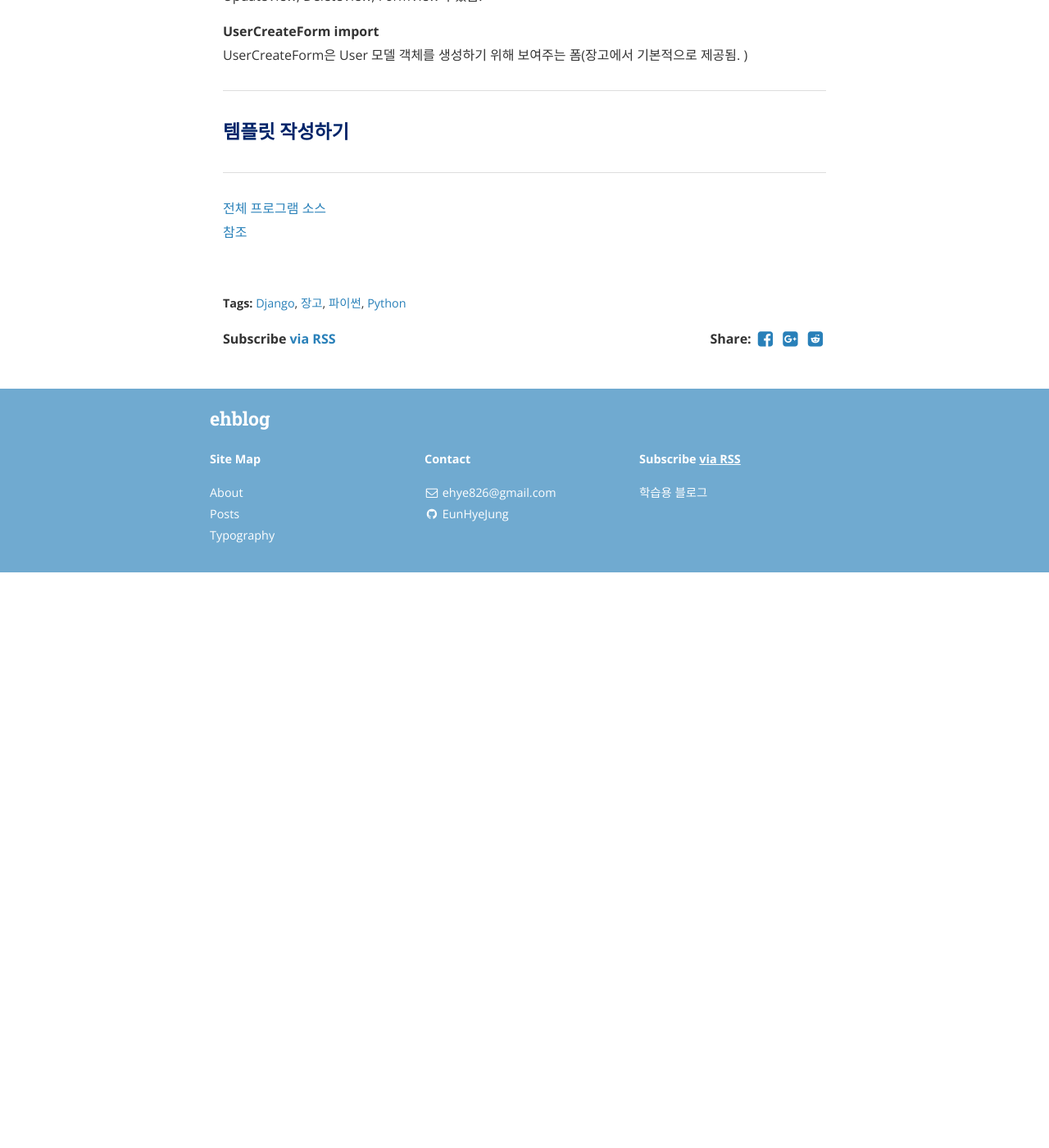
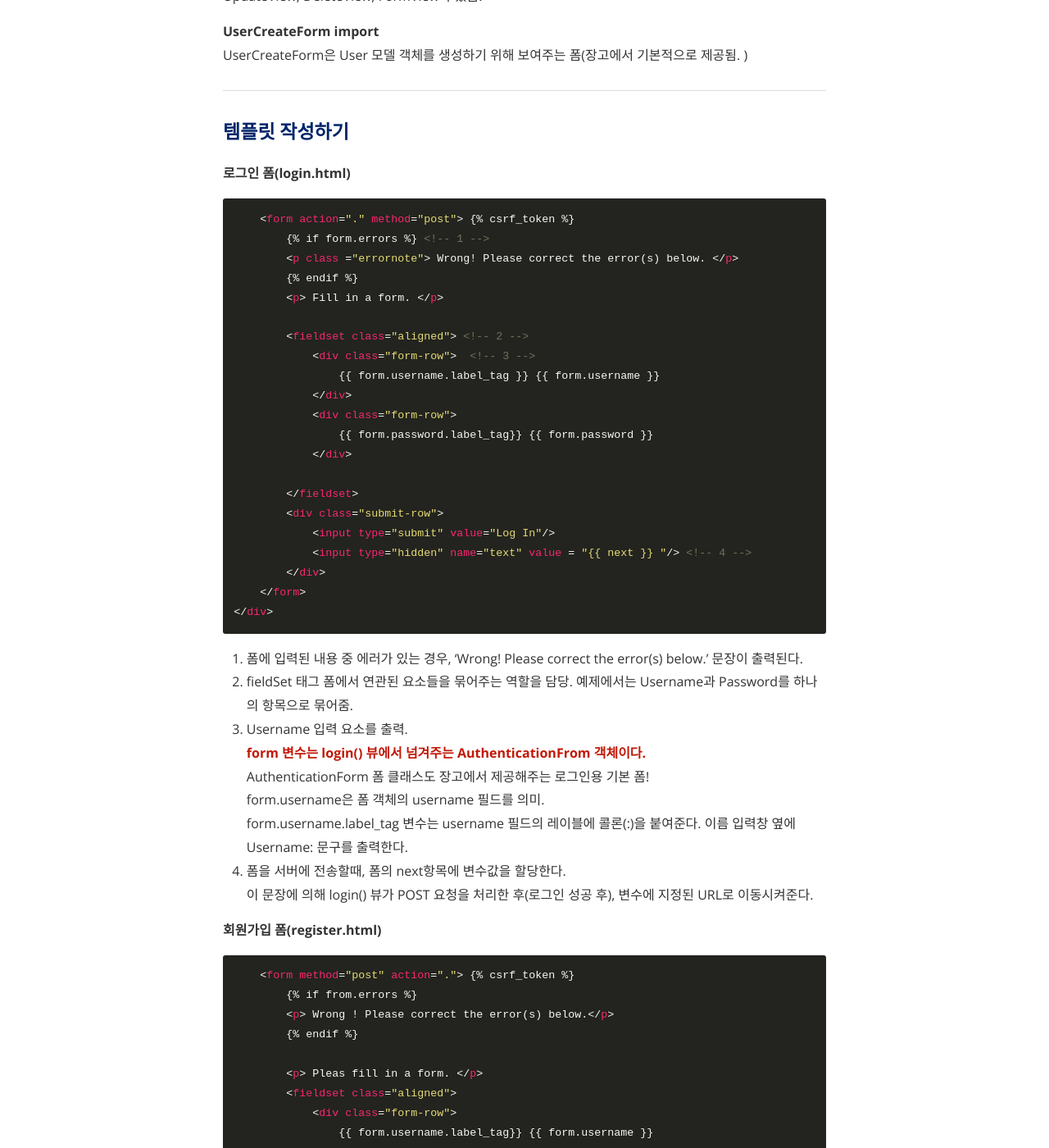
Before and after one commit to EunHyeJung/EunHyeJung.github.io, a Jekyll site: the page built from _posts/Python/2018-09-10-djagno-authentication-01.md, in a window 1280 px wide and 1400 px high, scrolled down 4053 px. Shown: the whole window at 82% size. Built offline with Jekyll 4.4.1, drawn with Linux system fonts in a browser that asks for light colours; nearby versions of some CDN libraries; comment, search, counter and statistics services are not loaded; before the commit the page ends 4751 px from its top, so only the background shows below that; some of the changed text lies outside the part shown.

Commit message:
장고 인증기능 (기본제공 기능 이용하기)

````diff
--- a/_posts/Python/2018-09-10-djagno-authentication-01.md
+++ b/_posts/Python/2018-09-10-djagno-authentication-01.md
@@ -10,7 +10,7 @@ cover:  "/assets/instacode.png"
 ---
 
 
-## <font color = "#8E1600"> Django Authentication   </font>
+## <font color = "#313335"> Django Authentication   </font>
 
 * 인증기능은 웹애플리케이션의 필수 기능, 장고가 기본적으로 제공하는 기능 중의 하나.
   장고 패키지에 포함되어 있는 `django.contrib.auth` 앱이 인증기능을 담당.
@@ -139,8 +139,94 @@ UserCreateForm은 User 모델 객체를 생성하기 위해 보여주는 폼(장
 
 - - -
 
+
 ### <font color="002469"> 템플릿 작성하기 </font>
 
+
+<b>로그인 폼(login.html)</b>
+{% raw %}
+```html
+    <form action="." method="post"> {% csrf_token %}
+        {% if form.errors %} <!-- 1 -->
+        <p class ="errornote"> Wrong! Please correct the error(s) below. </p>
+        {% endif %}
+        <p> Fill in a form. </p>
+
+        <fieldset class="aligned"> <!-- 2 -->
+            <div class="form-row">  <!-- 3 -->
+                {{ form.username.label_tag }} {{ form.username }}
+            </div>
+            <div class="form-row">
+                {{ form.password.label_tag}} {{ form.password }}
+            </div>
+
+        </fieldset>
+        <div class="submit-row">
+            <input type="submit" value="Log In"/>
+            <input type="hidden" name="text" value = "{{ next }} "/> <!-- 4 -->
+        </div>
+    </form>
+</div>
+```
+{% endraw %}
+
+
+1. 폼에 입력된 내용 중 에러가 있는 경우, 'Wrong! Please correct the error(s) below.' 문장이 출력된다.
+2. fieldSet 태그 폼에서 연관된 요소들을 묶어주는 역할을 담당. 예제에서는 Username과 Password를 하나의 항목으로 묶어줌.
+3. Username 입력 요소를 출력.
+   <b> <font color="#C21807"> form 변수는 login() 뷰에서 넘겨주는 AuthenticationFrom 객체이다.  </font>  </b>
+   AuthenticationForm 폼 클래스도 장고에서 제공해주는 로그인용 기본 폼!
+  form.username은 폼 객체의 username 필드를 의미.
+  form.username.label_tag 변수는 username 필드의 레이블에 콜론(:)을 붙여준다. 이름 입력창 옆에 Username: 문구를 출력한다.
+4. 폼을 서버에 전송할때, 폼의 next항목에 {{ next }} 변수값을 할당한다.
+  이 문장에 의해 login() 뷰가 POST 요청을 처리한 후(로그인 성공 후), {{ next }} 변수에 지정된 URL로 이동시켜준다.
+
+
+
+<b>회원가입 폼(register.html)</b>
+{% raw %}
+```html
+    <form method="post" action="."> {% csrf_token %}
+        {% if from.errors %}
+        <p> Wrong ! Please correct the error(s) below.</p>
+        {% endif %}
+
+        <p> Pleas fill in a form. </p>
+        <fieldset class="aligned">
+            <div class="form-row">
+                {{ form.username.label_tag}} {{ form.username }}
+            </div>
+            <div class="form-row">
+                {{ form.password1.label_tag}} {{ form.password1 }}
+            </div>
+            <div class="form-row">
+                {{ form.password2.label_tag}} {{ form.password2 }}
+            </div>
+               <div class="form-row">
+                {{ form.email.label_tag}} {{ form.email }}
+            </div>
+        </fieldset>
+        <div class ="submit-row">
+            <input type="submit" value = "Register" />
+        </div>
+    </form>
+
+```
+{% endraw %}
+
+
+*  <b> <font color="#C21807">register.html의 form 변수는 UserCreationForm 객체이며 </font></b>, 이것 역시 장고에서 기본적으로 제공되는 폼이다.
+
+
+<b>가입처리 성공 후 보여지는 페이지(register_done.html)</b>
+{% raw %}
+```html
+<div class="content">
+    <h2> Registration Completed Successfully. </h2>
+    <p><a href="{% url 'login'%}">Log in</a></p>
+</div>
+```
+{% endraw %}
 
 
 - - -
````
